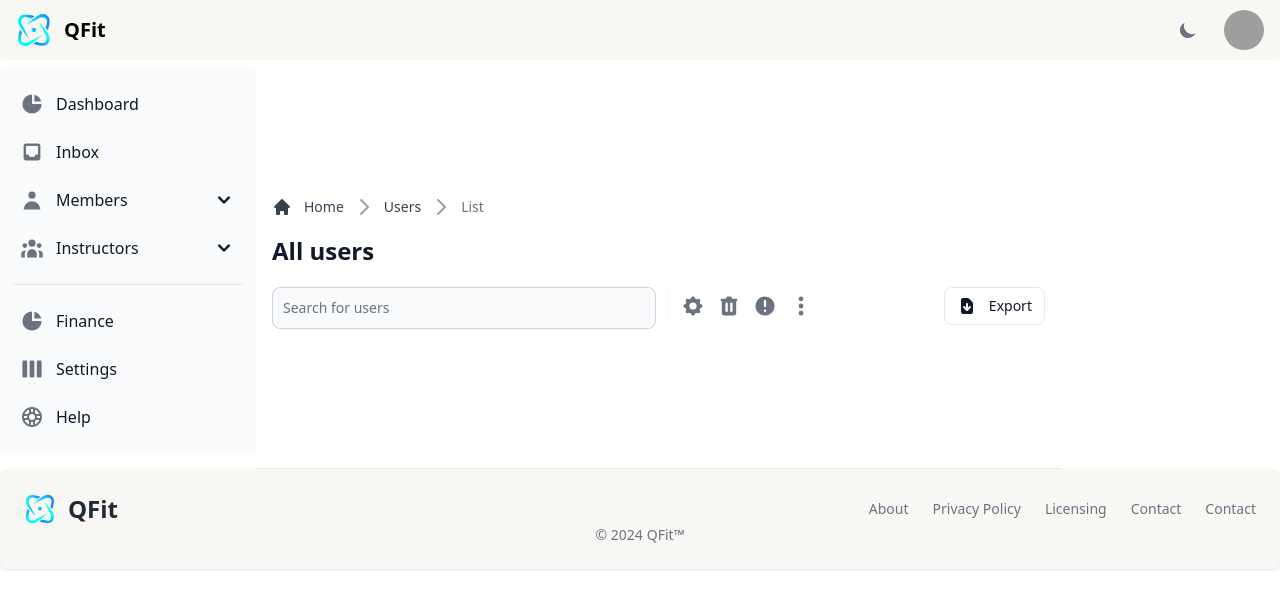
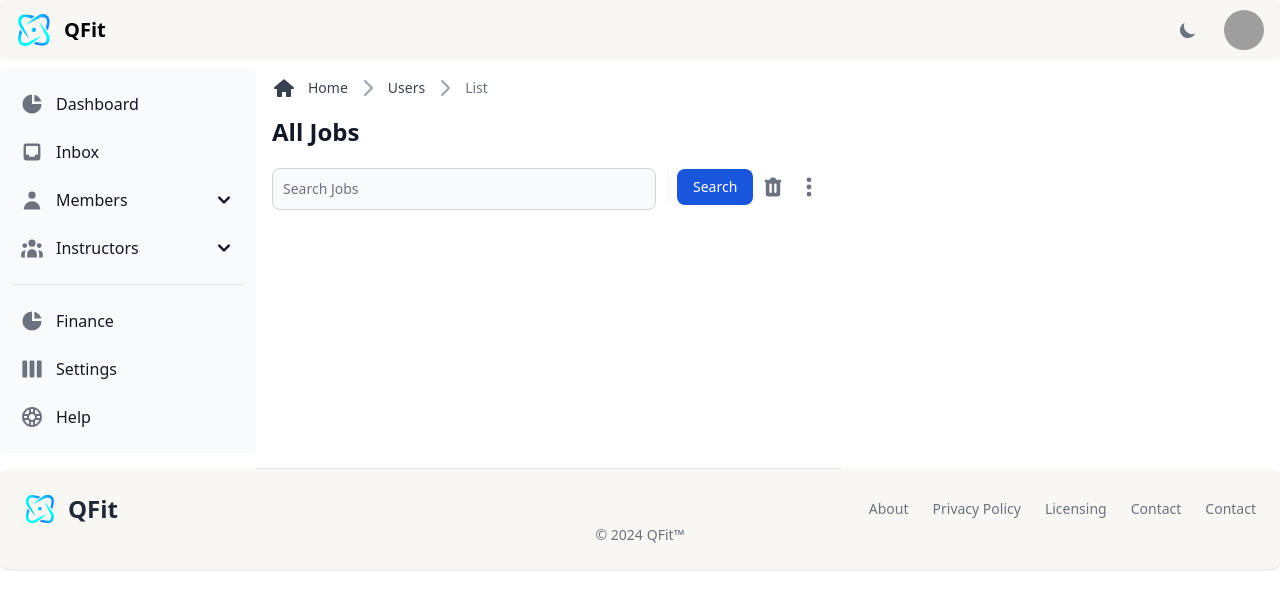
Before and after one commit to raveen200/QFIT_Member-FE, a React (Vite) app: page / in a window 1280 px wide. Shown: the top 608 px of the page. Built offline with nearby package versions, Linux system fonts and the light colour scheme; grey boxes are pictures that could not be loaded.

Commit message:
set list pge hader

```diff
--- /dev/null
+++ b/src/components/custom/Icon/GreaterThanIcon.jsx
@@ -0,0 +1,19 @@
+import React from 'react';
+
+export default function GreaterThanIcon() {
+  return (
+    <svg
+      stroke="currentColor"
+      fill="none"
+      strokeWidth="0"
+      viewBox="0 0 24 24"
+      aria-hidden="true"
+      className="mx-1 h-6 w-6 text-gray-400 group-first:hidden md:mx-2"
+      data-testid="flowbite-breadcrumb-separator"
+      height="1em"
+      width="1em"
+      xmlns="http://www.w3.org/2000/svg">
+      <path strokeLinecap="round" strokeLinejoin="round" strokeWidth="2" d="M9 5l7 7-7 7"></path>
+    </svg>
+  );
+}
--- a/src/pages/UserListPage.jsx
+++ b/src/pages/UserListPage.jsx
@@ -1,106 +1,115 @@
-import React from 'react'
+import React from "react";
+import { TiHome } from "react-icons/ti";
+import GreaterThanIcon from "../components/custom/Icon/GreaterThanIcon";
 
 function UserLIstPage() {
   return (
-    <div class="block items-center justify-between border-b border-gray-200 bg-white p-4 dark:border-gray-700 dark:bg-gray-800 sm:flex">
-        <div class="mb-1 w-full">
-            <div class="mb-4">
-                <nav aria-label="Breadcrumb" class="mb-4">
-                    <ol class="flex items-center">
-                        <li class="group flex items-center">
-                            <svg stroke="currentColor" fill="none" stroke-width="0" viewBox="0 0 24 24" aria-hidden="true" class="mx-1 h-6 w-6 text-gray-400 group-first:hidden md:mx-2" data-testid="flowbite-breadcrumb-separator" height="1em" width="1em" xmlns="http://www.w3.org/2000/svg">
-                                <path stroke-linecap="round" stroke-linejoin="round" stroke-width="2" d="M9 5l7 7-7 7"></path>
-                            </svg>
-                            <a class="flex items-center text-sm font-medium text-gray-700 hover:text-gray-900 dark:text-gray-400 dark:hover:text-white" data-testid="flowbite-breadcrumb-item" href="#">
-                                <div class="flex items-center gap-x-3">
-                                    <svg stroke="currentColor" fill="currentColor" stroke-width="0" viewBox="0 0 20 20" class="text-xl" height="1em" width="1em" xmlns="http://www.w3.org/2000/svg">
-                                        <path d="M10.707 2.293a1 1 0 00-1.414 0l-7 7a1 1 0 001.414 1.414L4 10.414V17a1 1 0 001 1h2a1 1 0 001-1v-2a1 1 0 011-1h2a1 1 0 011 1v2a1 1 0 001 1h2a1 1 0 001-1v-6.586l.293.293a1 1 0 001.414-1.414l-7-7z"></path>
-                                    </svg>
-                                    <span class="dark:text-white">Home</span>
+    <div className="block  w-full justify-between border-b border-gray-200 bg-white p-4 dark:border-gray-700 dark:bg-gray-800 sm:flex">
+      <div className="mb-1 w-full">
+        <div className="mb-4">
+          <nav aria-label="Breadcrumb" className="mb-4">
+            <ol className="flex items-center">
+              <li className="group flex items-center">
+                <a
+                  className="flex items-center text-sm font-medium text-gray-700 hover:text-gray-900 dark:text-gray-400 dark:hover:text-white"
+                  data-testid="flowbite-breadcrumb-item"
+                  href="#">
+                  <div className="flex items-center gap-x-3">
+                    <TiHome size={24} />
+                    <span className="dark:text-white">Home</span>
                   </div>
                 </a>
               </li>
-                        <li class="group flex items-center">
-                            <svg stroke="currentColor" fill="none" stroke-width="0" viewBox="0 0 24 24" aria-hidden="true" class="mx-1 h-6 w-6 text-gray-400 group-first:hidden md:mx-2" data-testid="flowbite-breadcrumb-separator" height="1em" width="1em" xmlns="http://www.w3.org/2000/svg">
-                                <path stroke-linecap="round" stroke-linejoin="round" stroke-width="2" d="M9 5l7 7-7 7"></path>
-                            </svg>
-                            <a class="flex items-center text-sm font-medium text-gray-700 hover:text-gray-900 dark:text-gray-400 dark:hover:text-white" data-testid="flowbite-breadcrumb-item" href="/users/list">Users</a>
+              <li className="group flex items-center">
+                <GreaterThanIcon />
+                <a
+                  className="flex items-center text-sm font-medium text-gray-700 hover:text-gray-900 dark:text-gray-400 dark:hover:text-white"
+                  data-testid="flowbite-breadcrumb-item"
+                  href="/users/list">
+                  Users
+                </a>
               </li>
-                        <li class="group flex items-center">
-                            <svg stroke="currentColor" fill="none" stroke-width="0" viewBox="0 0 24 24" aria-hidden="true" class="mx-1 h-6 w-6 text-gray-400 group-first:hidden md:mx-2" data-testid="flowbite-breadcrumb-separator" height="1em" width="1em" xmlns="http://www.w3.org/2000/svg">
-                                <path stroke-linecap="round" stroke-linejoin="round" stroke-width="2" d="M9 5l7 7-7 7"></path>
-                            </svg>
-                            <span class="flex items-center text-sm font-medium text-gray-500 dark:text-gray-400" data-testid="flowbite-breadcrumb-item">List</span>
+              <li className="group flex items-center">
+                <GreaterThanIcon />
+                <span
+                  className="flex items-center text-sm font-medium text-gray-500 dark:text-gray-400"
+                  data-testid="flowbite-breadcrumb-item">
+                  List
+                </span>
               </li>
             </ol>
           </nav>
-                <h1 class="text-xl font-semibold text-gray-900 dark:text-white sm:text-2xl">All users</h1>
+          <h1 className="text-xl font-semibold text-gray-900 dark:text-white sm:text-2xl">
+            All Jobs
+          </h1>
         </div>
-            <div class="sm:flex">
-                <div class="mb-3 hidden items-center dark:divide-gray-700 sm:mb-0 sm:flex sm:divide-x sm:divide-gray-100">
-                    <form class="lg:pr-3">
-                        <label class="text-sm font-medium text-gray-900 dark:text-gray-300 sr-only" for="users-search">Search</label>
-                        <div class="relative mt-1 lg:w-64 xl:w-96">
-                            <div class="flex">
-                                <div class="relative w-full">
-                                    <input class="block w-full border disabled:cursor-not-allowed disabled:opacity-50 bg-gray-50 border-gray-300 text-gray-900 focus:border-blue-500 focus:ring-blue-500 dark:border-gray-600 dark:bg-gray-700 dark:text-white dark:placeholder-gray-400 dark:focus:border-blue-500 dark:focus:ring-blue-500 rounded-lg p-2.5 text-sm" id="users-search" name="users-search" placeholder="Search for users" />
+        <div className="sm:flex items-center">
+          <div className="mb-3 hidden items-center dark:divide-gray-700 sm:mb-0 sm:flex sm:divide-x sm:divide-gray-100">
+            <form className="lg:pr-3">
+              <label
+                className="text-sm font-medium text-gray-900 dark:text-gray-300 sr-only"
+                htmlFor="users-search">
+                Search
+              </label>
+              <div className="relative mt-1 lg:w-64 xl:w-96">
+                <div className="flex">
+                  <div className="relative w-full">
+                    <input
+                      className="block w-full border disabled:cursor-not-allowed disabled:opacity-50 bg-gray-50 border-gray-300 text-gray-900 focus:border-blue-500 focus:ring-blue-500 dark:border-gray-600 dark:bg-gray-700 dark:text-white dark:placeholder-gray-400 dark:focus:border-blue-500 dark:focus:ring-blue-500 rounded-lg p-2.5 text-sm"
+                      id="users-search"
+                      name="users-search"
+                      placeholder="Search Jobs"
+                    />
                   </div>
                 </div>
               </div>
             </form>
-                    <div class="mt-3 flex space-x-1 pl-0 sm:mt-0 sm:pl-2">
-                        <a href="#" class="inline-flex cursor-pointer justify-center rounded p-1 text-gray-500 hover:bg-gray-100 hover:text-gray-900 dark:text-gray-400 dark:hover:bg-gray-700 dark:hover:text-white">
-                            <span class="sr-only">Configure</span>
-                            <svg stroke="currentColor" fill="currentColor" stroke-width="0" viewBox="0 0 20 20" class="text-2xl" height="1em" width="1em" xmlns="http://www.w3.org/2000/svg">
-                                <path fill-rule="evenodd" d="M11.49 3.17c-.38-1.56-2.6-1.56-2.98 0a1.532 1.532 0 01-2.286.948c-1.372-.836-2.942.734-2.106 2.106.54.886.061 2.042-.947 2.287-1.561.379-1.561 2.6 0 2.978a1.532 1.532 0 01.947 2.287c-.836 1.372.734 2.942 2.106 2.106a1.532 1.532 0 012.287.947c.379 1.561 2.6 1.561 2.978 0a1.533 1.533 0 012.287-.947c1.372.836 2.942-.734 2.106-2.106a1.533 1.533 0 01.947-2.287c1.561-.379 1.561-2.6 0-2.978a1.532 1.532 0 01-.947-2.287c.836-1.372-.734-2.942-2.106-2.106a1.532 1.532 0 01-2.287-.947zM10 13a3 3 0 100-6 3 3 0 000 6z" clip-rule="evenodd"></path>
+            <div className="mt-3 flex space-x-1 pl-0 sm:mt-0 sm:pl-2 items-center">
+              <button className=" text-white bg-blue-700 hover:bg-blue-800 focus:ring-4 focus:outline-none focus:ring-blue-300 font-medium rounded-lg text-sm px-4 py-2 dark:bg-blue-600 dark:hover:bg-blue-700 dark:focus:ring-blue-800">
+                Search
+              </button>
+
+              <a
+                href="#"
+                className="inline-flex cursor-pointer justify-center rounded p-1 text-gray-500 hover:bg-gray-100 hover:text-gray-900 dark:text-gray-400 dark:hover:bg-gray-700 dark:hover:text-white">
+                <span className="sr-only">Delete</span>
+                <svg
+                  stroke="currentColor"
+                  fill="currentColor"
+                  strokeWidth="0"
+                  viewBox="0 0 20 20"
+                  className="text-2xl"
+                  height="1em"
+                  width="1em"
+                  xmlns="http://www.w3.org/2000/svg">
+                  <path
+                    fillRule="evenodd"
+                    d="M9 2a1 1 0 00-.894.553L7.382 4H4a1 1 0 000 2v10a2 2 0 002 2h8a2 2 0 002-2V6a1 1 0 100-2h-3.382l-.724-1.447A1 1 0 0011 2H9zM7 8a1 1 0 012 0v6a1 1 0 11-2 0V8zm5-1a1 1 0 00-1 1v6a1 1 0 102 0V8a1 1 0 00-1-1z"
+                    clipRule="evenodd"></path>
                 </svg>
               </a>
-                        <a href="#" class="inline-flex cursor-pointer justify-center rounded p-1 text-gray-500 hover:bg-gray-100 hover:text-gray-900 dark:text-gray-400 dark:hover:bg-gray-700 dark:hover:text-white">
-                            <span class="sr-only">Delete</span>
-                            <svg stroke="currentColor" fill="currentColor" stroke-width="0" viewBox="0 0 20 20" class="text-2xl" height="1em" width="1em" xmlns="http://www.w3.org/2000/svg">
-                                <path fill-rule="evenodd" d="M9 2a1 1 0 00-.894.553L7.382 4H4a1 1 0 000 2v10a2 2 0 002 2h8a2 2 0 002-2V6a1 1 0 100-2h-3.382l-.724-1.447A1 1 0 0011 2H9zM7 8a1 1 0 012 0v6a1 1 0 11-2 0V8zm5-1a1 1 0 00-1 1v6a1 1 0 102 0V8a1 1 0 00-1-1z" clip-rule="evenodd"></path>
-                            </svg>
-                        </a>
-                        <a href="#" class="inline-flex cursor-pointer justify-center rounded p-1 text-gray-500 hover:bg-gray-100 hover:text-gray-900 dark:text-gray-400 dark:hover:bg-gray-700 dark:hover:text-white">
-                            <span class="sr-only">Purge</span>
-                            <svg stroke="currentColor" fill="currentColor" stroke-width="0" viewBox="0 0 20 20" class="text-2xl" height="1em" width="1em" xmlns="http://www.w3.org/2000/svg">
-                                <path fill-rule="evenodd" d="M18 10a8 8 0 11-16 0 8 8 0 0116 0zm-7 4a1 1 0 11-2 0 1 1 0 012 0zm-1-9a1 1 0 00-1 1v4a1 1 0 102 0V6a1 1 0 00-1-1z" clip-rule="evenodd"></path>
-                            </svg>
-                        </a>
-                        <a href="#" class="inline-flex cursor-pointer justify-center rounded p-1 text-gray-500 hover:bg-gray-100 hover:text-gray-900 dark:text-gray-400 dark:hover:bg-gray-700 dark:hover:text-white">
-                            <span class="sr-only">Settings</span>
-                            <svg stroke="currentColor" fill="currentColor" stroke-width="0" viewBox="0 0 20 20" class="text-2xl" height="1em" width="1em" xmlns="http://www.w3.org/2000/svg">
+
+              <a
+
+                className="inline-flex  justify-center rounded p-1 text-gray-500 hover:text-gray-900 dark:text-gray-400 dark:hover:bg-gray-700 dark:hover:text-white">
+                <span className="sr-only">Settings</span>
+                <svg
+                  stroke="currentColor"
+                  fill="currentColor"
+                  strokeWidth="0"
+                  viewBox="0 0 20 20"
+                  className="text-2xl"
+                  height="1em"
+                  width="1em"
+                  xmlns="http://www.w3.org/2000/svg">
                   <path d="M10 6a2 2 0 110-4 2 2 0 010 4zM10 12a2 2 0 110-4 2 2 0 010 4zM10 18a2 2 0 110-4 2 2 0 010 4z"></path>
                 </svg>
               </a>
             </div>
           </div>
-                <div class="ml-auto flex items-center space-x-2 sm:space-x-3">
-                    <button class="text-white bg-primary-700 hover:bg-primary-800 focus:ring-primary-300 dark:bg-primary-600 dark:hover:bg-primary-700 dark:focus:ring-primary-800 focus:ring-2 p-0 font-medium rounded-lg" type="button">
-                        <span class="flex items-center rounded-md text-sm px-3 py-2">
-                            <div class="flex items-center gap-x-3">
-                                <svg stroke="currentColor" fill="currentColor" stroke-width="0" viewBox="0 0 20 20" class="text-xl" height="1em" width="1em" xmlns="http://www.w3.org/2000/svg">
-                                    <path fill-rule="evenodd" d="M10 3a1 1 0 011 1v5h5a1 1 0 110 2h-5v5a1 1 0 11-2 0v-5H4a1 1 0 110-2h5V4a1 1 0 011-1z" clip-rule="evenodd"></path>
-                                </svg>
-                                <span>Add user</span>
-                            </div>
-                        </span>
-                    </button>
-                    <button class="text-gray-900 bg-white border border-gray-200 hover:bg-gray-100 hover:text-blue-700 disabled:hover:bg-white focus:ring-blue-700 focus:text-blue-700 dark:bg-transparent dark:text-gray-400 dark:border-gray-600 dark:hover:text-white dark:hover:bg-gray-700 dark:disabled:hover:bg-gray-800 focus:ring-2 dark:disabled:hover:bg-gray-800 focus:ring-2 p-0 font-medium rounded-lg" type="button">
-                        <span class="flex items-center rounded-md text-sm px-3 py-2">
-                            <div class="flex items-center gap-x-3">
-                                <svg stroke="currentColor" fill="currentColor" stroke-width="0" viewBox="0 0 20 20" class="text-xl" height="1em" width="1em" xmlns="http://www.w3.org/2000/svg">
-                                    <path fill-rule="evenodd" d="M6 2a2 2 0 00-2 2v12a2 2 0 002 2h8a2 2 0 002-2V7.414A2 2 0 0015.414 6L12 2.586A2 2 0 0010.586 2H6zm5 6a1 1 0 10-2 0v3.586l-1.293-1.293a1 1 0 10-1.414 1.414l3 3a1 1 0 001.414 0l3-3a1 1 0 00-1.414-1.414L11 11.586V8z" clip-rule="evenodd"></path>
-                                </svg>
-                                <span>Export</span>
-                            </div>
-                        </span>
-                    </button>
         </div>
       </div>
     </div>
-    </div>
-  )
+  );
 }
-
-export default UserLIstPage
+export default UserLIstPage;
```
Lines whose indentation alone changed are shown as unchanged.
